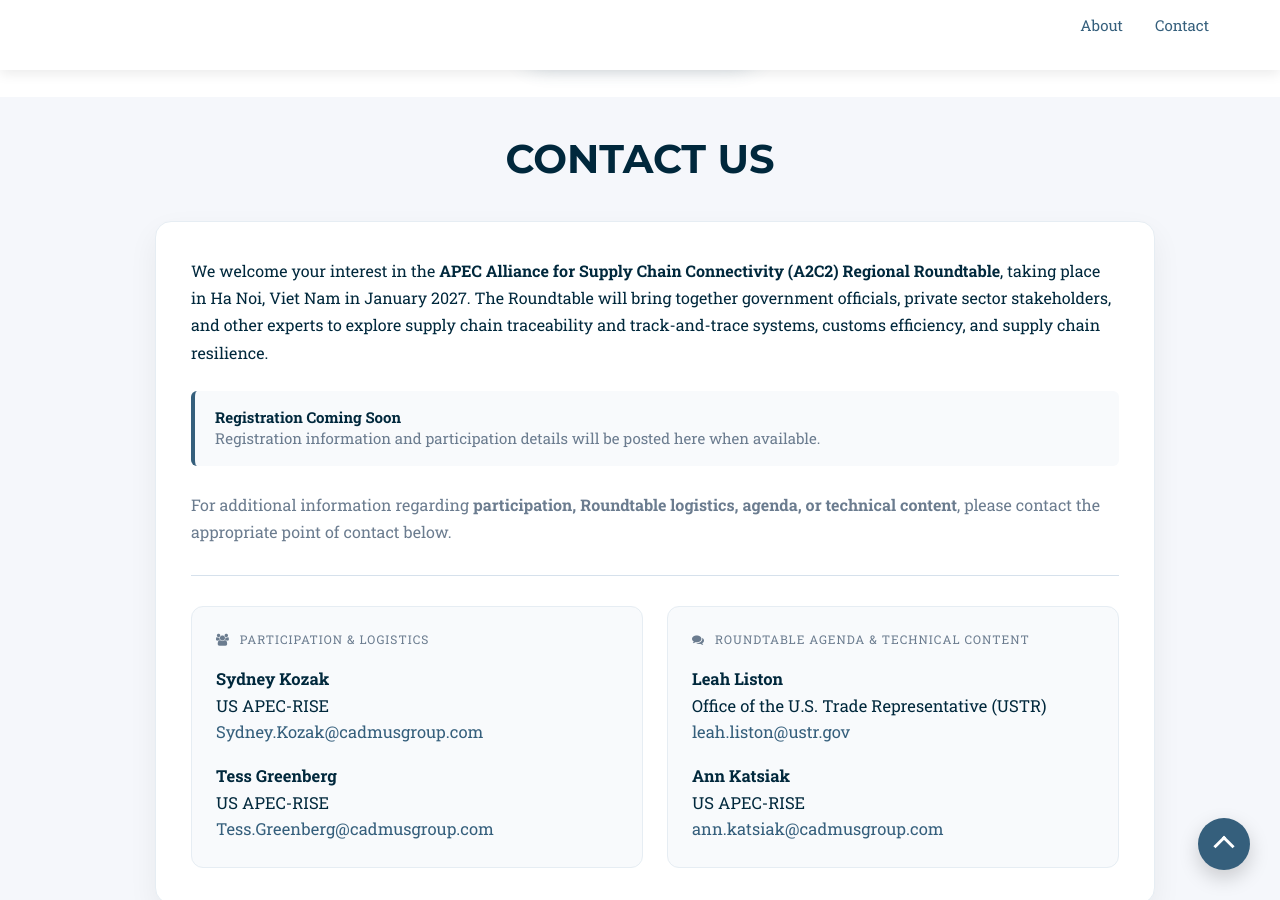
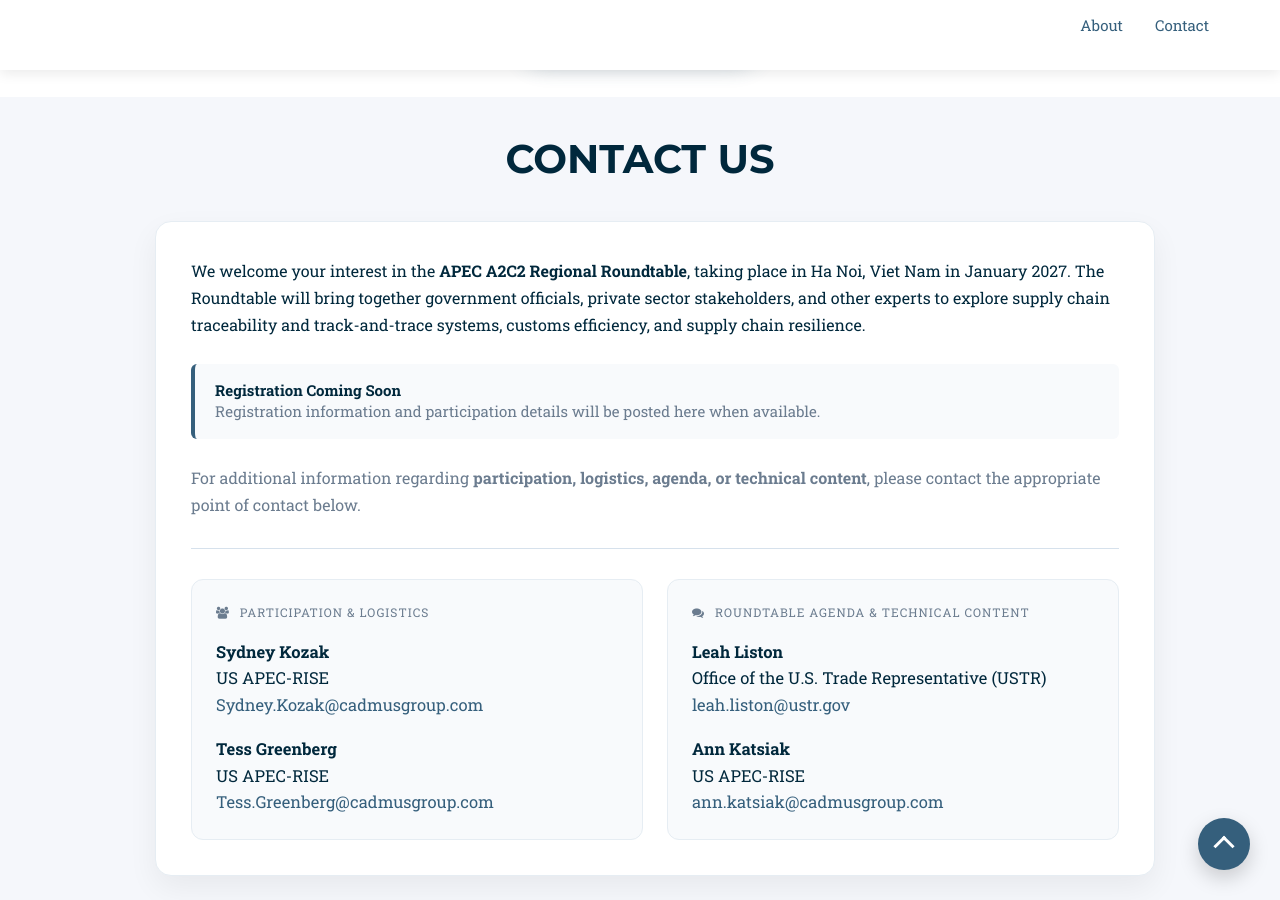
Before and after one commit to usapecrise/A2C2-Roundtable, a Jekyll site: the page built from index.html, in a window 1280 px wide and 900 px high, scrolled down 1370 px. Built offline with Jekyll 4.4.1, drawn with Linux system fonts in a browser that asks for light colours; nearby versions of some CDN libraries; some web fonts are replaced; library files that are not in the unit come from our copies.

Commit message:
Update contact.html

```diff
--- a/_includes/2016_data/contact.html
+++ b/_includes/2016_data/contact.html
@@ -22,7 +22,7 @@
           <!-- INTRO -->
           <p style="font-size:16px; line-height:1.7;">
             We welcome your interest in the
-            <strong>APEC Alliance for Supply Chain Connectivity (A2C2) Regional Roundtable</strong>,
+            <strong>APEC A2C2 Regional Roundtable</strong>,
             taking place in Ha Noi, Viet Nam in January 2027. The Roundtable will bring together
             government officials, private sector stakeholders, and other experts to explore
             supply chain traceability and track-and-trace systems, customs efficiency,
@@ -51,7 +51,7 @@
             line-height:1.7;
           ">
             For additional information regarding
-            <strong>participation, Roundtable logistics, agenda, or technical content</strong>,
+            <strong>participation, logistics, agenda, or technical content</strong>,
             please contact the appropriate point of contact below.
           </p>
 
```
